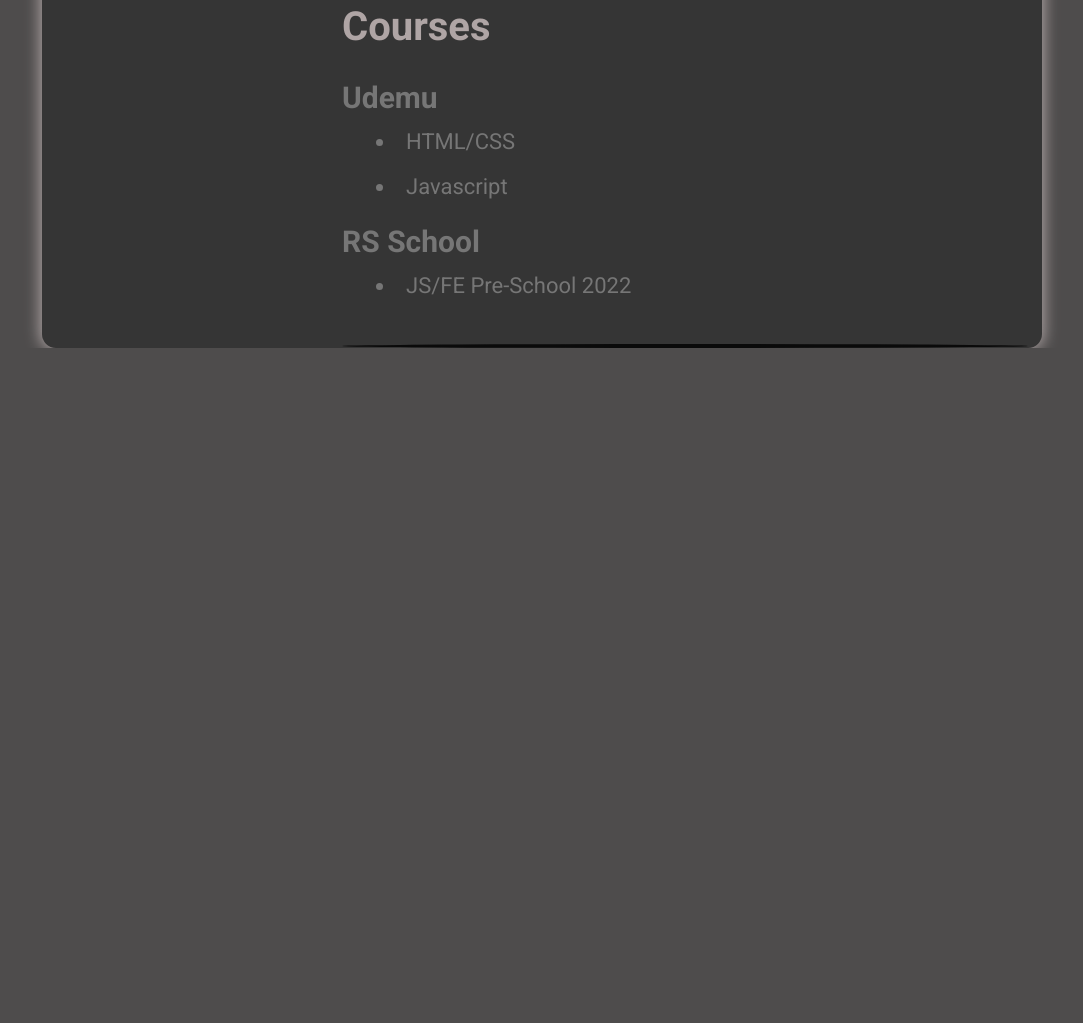
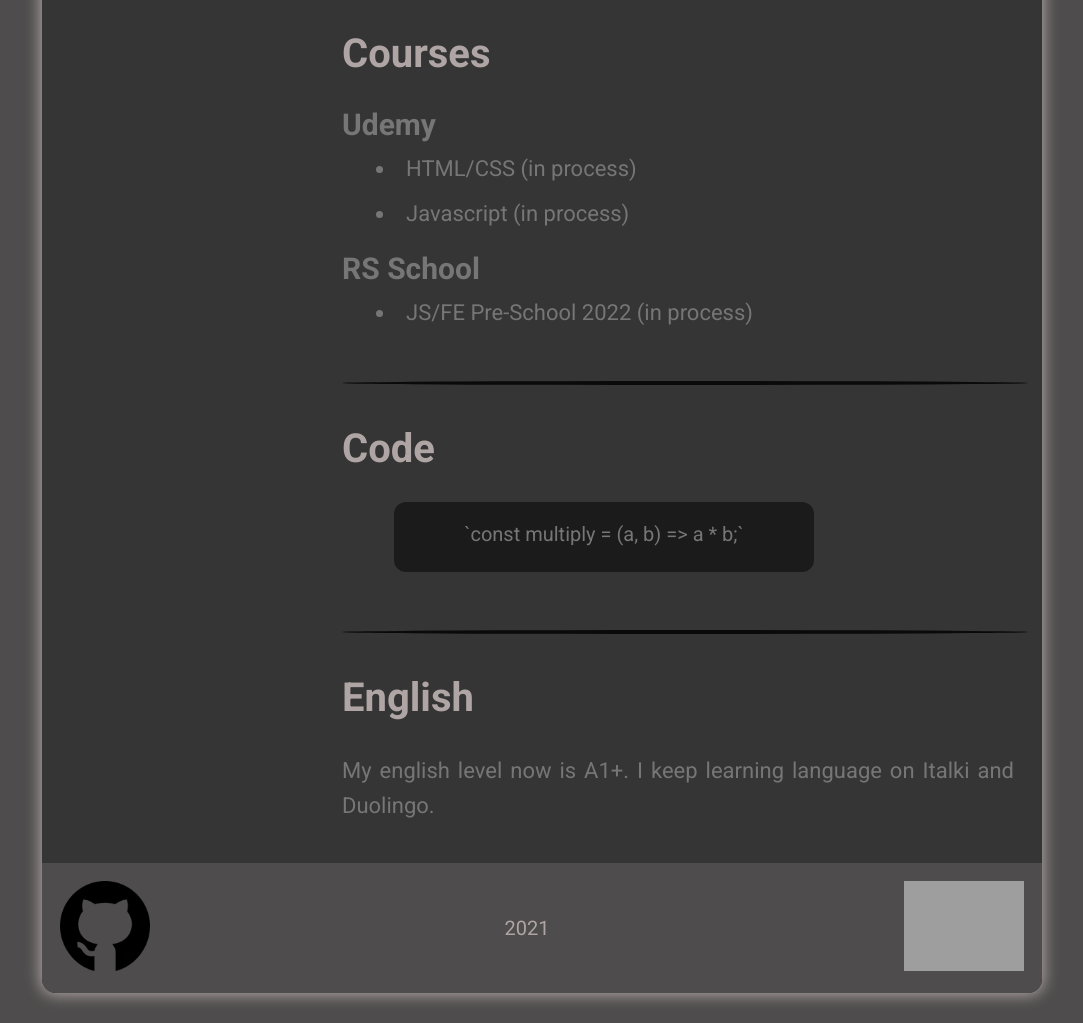
Before and after one commit to annawk/rsschool-cv, a plain HTML site: page index.html in a window 1280 px wide. Shown: the part 1141-2164 px from the top of the page, without its empty margins (98-1181 px from the left). Before the commit the page ends 1489 px from the top, so only its background shows below. Drawn offline with Linux system fonts and the light colour scheme; grey boxes are pictures that could not be loaded.

Commit message:
feat: add footer

```diff
--- a/index.html
+++ b/index.html
@@ -6,13 +6,13 @@
     <meta name="viewport" content="width=device-width, initial-scale=1.0">
     <link href="https://fonts.googleapis.com/css2?family=Roboto:wght@300;400;700&display=swap" rel="stylesheet">
     <link rel="stylesheet" href="style.css">
-    <title>CV</title>
+    <title>RS School CV</title>
 </head>
 <body>
     <div class="container">
         <header class="header">
                 <div class="header-avatar">
-                    <img class="header-icon" src="avatar.png" alt="avatar">
+                    <img class="header-icon" src="./assets/img/avatar.png" alt="avatar">
                 </div>
                 <div class="subheader">
                     <nav>
@@ -23,8 +23,8 @@
                         </ul>
                     </nav>
                     <div class="subheader-name">
-                        <h1 class="surname">Ландграф</h1>
-                        <h2 class="name">Анна</h2>
+                        <h1 class="surname">Landgraf</h1>
+                        <h2 class="name">Anna</h2>
                     </div>
                 </div>
         </header>
@@ -44,7 +44,7 @@
                 <section class="main-about" id="about">
                         <h3 class="title-main">About me</h3>
                         <div class="about_descr">
-                            <p class="aboutme"> My name is Anna.Recently I tried to make a website and passed several tasks at HTML Academy. I liked it, so I decided to go to Udemy and learn how to code. I want to becоme a junior front-end developer.</p>
+                            <p class="aboutme"> One day I played Flexbox froggy and it was interesting. So, I decided to try something else. I passed several tasks at HTML Academy and tried to make a website. I liked it, so I decided to go to Udemy and learn how to code. And now I am learning in RS School. I want to becоme a junior front-end developer.</p>
                         </div>
                         <div class="line"></div>
                 </section>
@@ -65,6 +65,25 @@
                          </div>
                         <div class="line"></div>
                 </section>
+                <section class="courses" id="courses-my">
+                    <h3 class="title-main">Courses</h3>
+                    <div class="courses-wrapper">
+                        <div class="courses-block">
+                            <h4 class="title-courses">Udemy</h4>
+                            <ul class="courses-list">
+                                <li>HTML/CSS (in process)</li>
+                                <li>Javascript (in process)</li>
+                            </ul>
+                        </div>
+                        <div class="courses-block">
+                            <h4 class="title-courses">RS School</h4>
+                            <ul class="courses-list">
+                                <li>JS/FE Pre-School 2022 (in process)</li>
+                            </ul>
+                        </div>
+                    </div>
+                    <div class="line"></div>
+                </section>
                 <section class="code">
                     <h3 class="title-main">Code</h3>
                     <div class="code-wrapper">
@@ -74,39 +93,30 @@
                     </div>
                     <div class="line line-code"></div>
                  </section>
-                <section class="courses" id="courses-my">
-                    <h3 class="title-main">Courses</h3>
-                    <div class="courses-wrapper">
-                        <div class="courses-block">
-                            <h4 class="title-courses">Udemu</h4>
-                            <ul class="courses-list">
-                                <li>HTML/CSS</li>
-                                <li>Javascript</li>
-                            </ul>
-                        </div>
-                        <div class="courses-block">
-                            <h4 class="title-courses">RS School</h4>
-                            <ul class="courses-list">
-                                <li>JS/FE Pre-School 2022</li>
-                            </ul>
-                        </div>
+                <section class="english">
+                    <h3 class="title-main">English</h3>
+                    <div class="english-descr">
+                        <p class="english-text">My english level now is A1+. I keep learning language on Italki and Duolingo.</p>
                     </div>
-                    <div class="line"></div>
+
                 </section>
             </div>
-
         </main>
-
-
-
-
-
-
-
-
-
-
-
+        <footer>
+            <div class="footer-wrapper">
+                <div class="git-link">
+                    <a href="https://github.com/annawk">
+                        <img src="./assets/img/github.png" alt="github-icon" class="footer-icon gitbub">
+                    </a>
+                </div>
+                <div class="footer-date">2021</div>
+                <div class="rssschool">
+                    <a href="https://rs.school/js/">
+                        <img src="https://rs.school/images/rs_school_js.svg" alt="rsschool-icon" class="footer-icon">
+                    </a>
+                </div>
+            </div>
+        </footer>
     </div>
 </body>
 </html>
--- a/style.css
+++ b/style.css
@@ -4,10 +4,13 @@
     padding: 0;
     font-family: "Roboto",Arial , sans-serif;
 }
+html {
+    scroll-behavior: smooth;
+}
 
 body {
     background-color: #4e4c4c;
-    margin-top: 20px;
+    margin: 30px 0;
 }
 .container {
     max-width: 1000px;
@@ -36,7 +39,7 @@ header {
 .subheader {
     display: flex;
     flex-direction: column;
-    justify-content: center;
+    justify-content: space-around;
     align-items: flex-end;
     width: 70%;
     background-color: #4e4c4c;
@@ -60,10 +63,16 @@ header {
     text-decoration: none;
     color: #afa5a5;
 }
+.subheader-list:hover {
+    color: #353535;
+}
+.contacts-link:hover {
+    color: #141414;
+}
 .subheader-name {
     padding-right: 22px;
-    margin-top: 40px;
 }
+
 h1 {
     font-size: 55px;
     color: #afa5a5;
@@ -75,7 +84,7 @@ h1 {
     color: #afa5a5;
 }
 .line {
-    margin-top: 36px;
+    margin-top: 46px;
     width: 98%;
     border: 2px solid #0a0a0a ;
     border-radius: 70%;
@@ -112,6 +121,7 @@ h1 {
 }
 .contacts {
     position: fixed;
+    margin-top: 53px;
 }
 .contacts-wrapper {
     font-size: 20px;
@@ -130,14 +140,16 @@ h1 {
     width: 70%;
 }
 
-.main-about {
-    padding-right: 10px;
+.main-about  {
+    padding-right: 28px;
+    margin-top: 90px;
 }
 
-.aboutme  {
+.aboutme, .english-text {
     font-size: 22px;
-    margin-top: 30px;
+    margin-top: 32px;
     line-height: 35px;
+    text-align: justify;
 }
 
 .skills-wrapper {
@@ -194,3 +206,28 @@ h1 {
 .courses-list li {
     padding: 10px;
 }
+
+.english-descr {
+    padding-right: 28px;
+    margin-top: 30px;
+}
+
+.footer-wrapper {
+    background-color: #4e4c4c;
+    margin-top: 40px;
+    display: flex;
+    justify-content: space-between;
+    align-items: center;
+    padding: 18px;
+    border-radius: 0 0 14px 14px;
+}
+
+
+.footer-date {
+    font-size: 20px;
+    color: #afa5a5;
+}
+
+.footer-icon {
+    height: 90px;
+}
```
